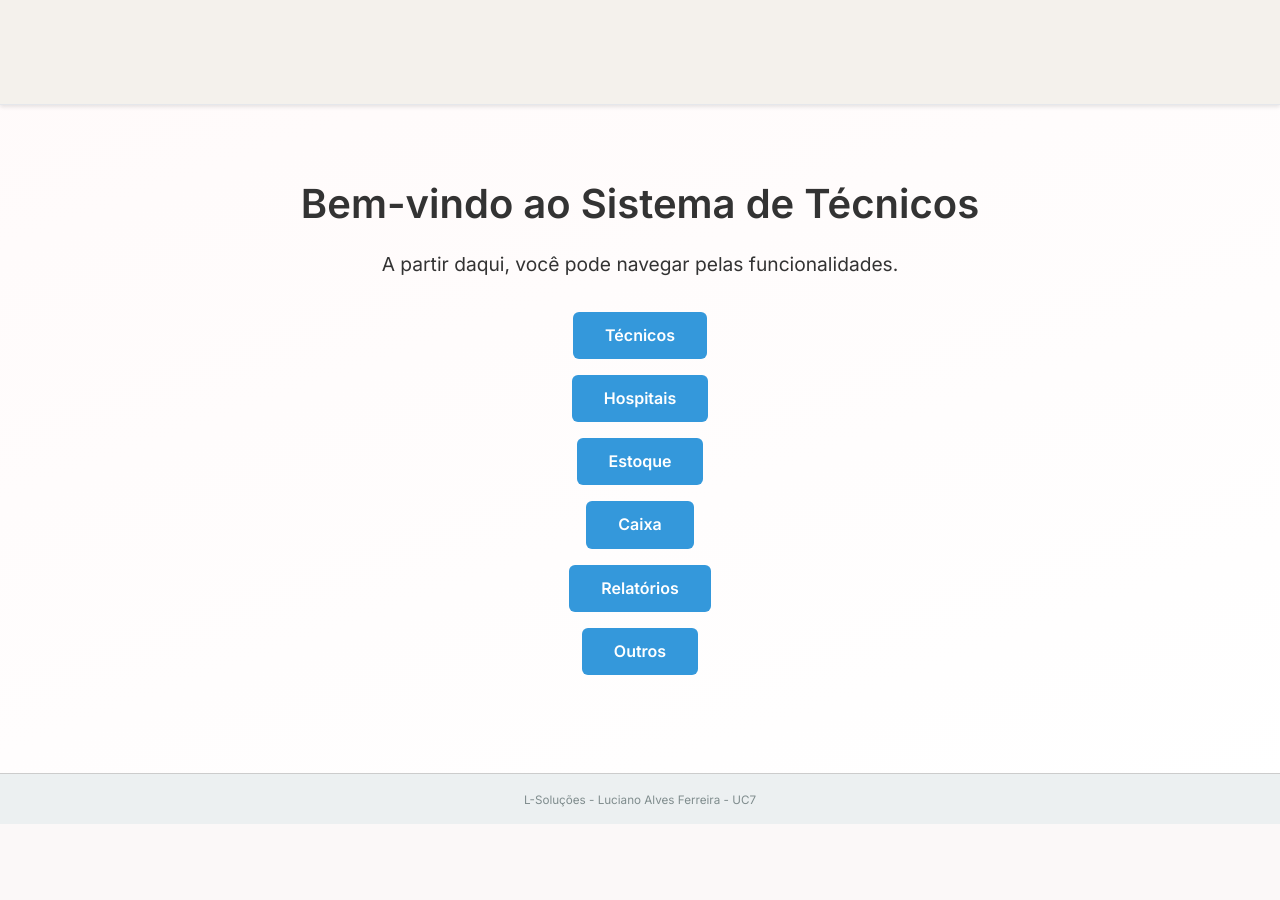
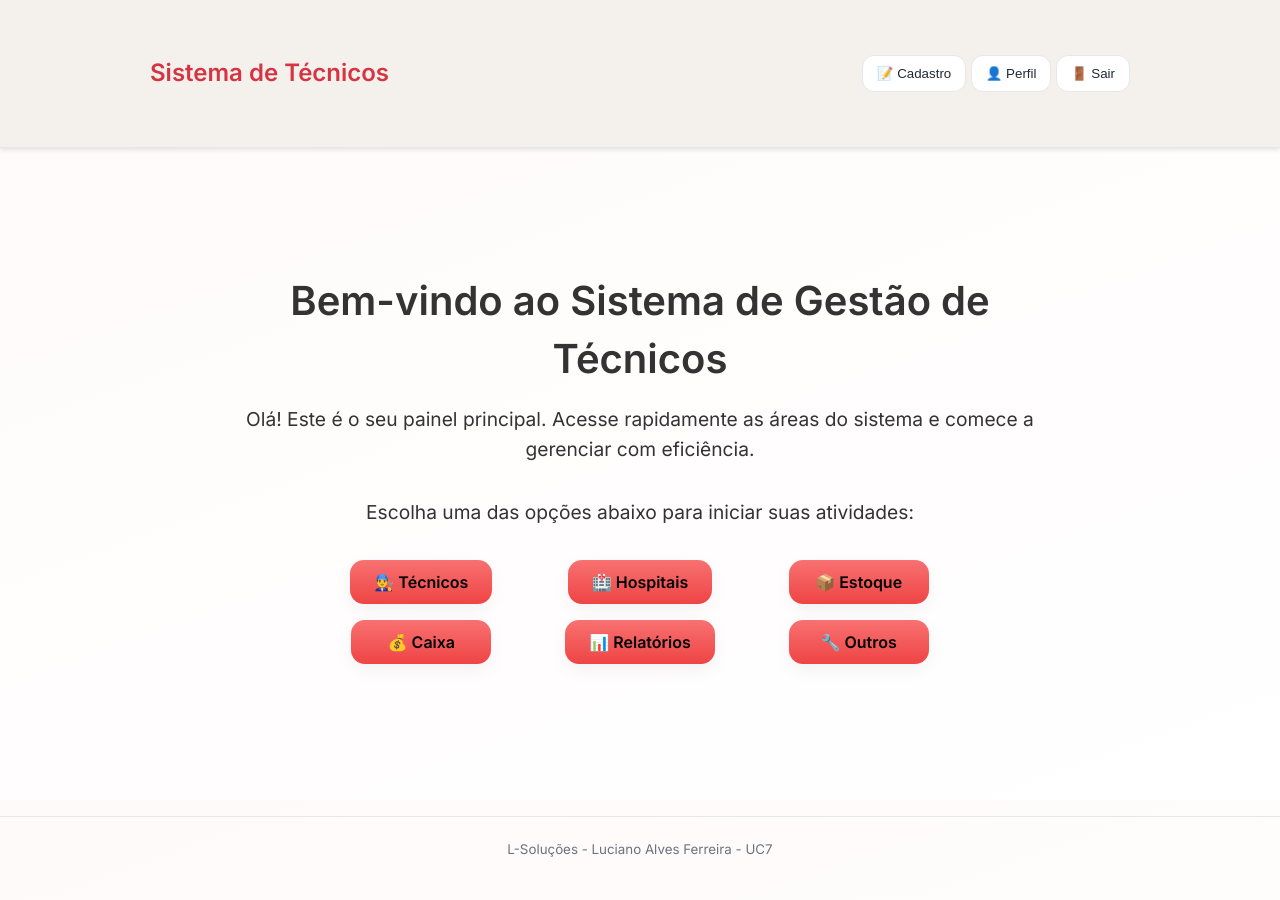
Before and after one commit to lucianoalvesfm/projetouc7, a Flask app: page / in a window 1280 px wide. Before the commit the page ends 824 px from the top, so only its background shows below. Run offline with Flask 3, Linux system fonts and the light colour scheme.

Commit message:
Finalização

```diff
--- a/static/css/styles.css
+++ b/static/css/styles.css
@@ -45,6 +45,7 @@ body {
   align-items: center;
   justify-content: space-between;
   min-height: 64px;
+  padding: 1rem 0;
 }
 
 .brand {
@@ -155,7 +156,7 @@ body {
   flex-wrap: wrap;
 }
 
-/* Botões */
+/* Botões comuns */
 .btn {
   appearance: none;
   border: 1px solid var(--border);
@@ -289,36 +290,81 @@ body {
   margin-bottom: 2rem;
 }
 
-/* MENU DE LINKS */
+/* MENU DE LINKS - agora com grid 3x2 e botões uniformes */
+
 .menu-links {
-  display: flex;
-  flex-direction: column;
+  list-style: none;
+  padding: 0;
+  margin: 0 auto;
+  display: grid;
+  grid-template-columns: repeat(3, 1fr);
   gap: 1rem;
+  max-width: 640px; /* controla largura máxima para centralizar */
+  width: 100%;
 }
 
-.btn-link {
-  display: inline-block;
-  padding: 0.75rem 2rem;
-  background-color: #3498db;
-  color: #fff;
-  border: none;
-  border-radius: 6px;
-  font-size: 1rem;
-  font-weight: 600;
-  text-decoration: none;
-  transition: background-color 0.3s ease;
+.menu-links li {
+  display: flex;
+  justify-content: center;
 }
 
-.btn-link:hover {
-  background-color: #2980b9;
+.menu-btn {
+  appearance: none;
+  border: none;
+  background: linear-gradient(180deg, #f87171, #ef4444);
+  color: #000000;
+  font-weight: 700;
+  font-family: 'Inter', sans-serif;
+  font-size: 16px;
+  padding: 12px 24px;
+  border-radius: 14px;
+  cursor: pointer;
+  display: inline-flex;
+  align-items: center;
+  gap: 8px;
+  text-decoration: none;
+  white-space: nowrap;
+  box-shadow: 0 6px 18px rgba(0, 0, 0, 0.05);
+  transition: background 0.3s ease, transform 0.15s ease;
+  min-width: 140px; /* largura mínima para caber o texto */
+  justify-content: center;
 }
 
-/* RODAPÉ */
-.footer {
-  background-color: #ecf0f1;
-  padding: 15px 0;
-  text-align: center;
-  font-size: 14px;
-  color: #7f8c8d;
-  border-top: 1px solid #ccc;
+.menu-btn:hover,
+.menu-btn:focus {
+  background: linear-gradient(180deg, #fca5a5, #f87171);
+  box-shadow: 0 6px 16px rgba(239, 68, 68, 0.35);
+  transform: translateY(-2px);
+  outline: none;
+  color: #000000;
 }
+
+/* Ícones lado a lado com o texto */
+.menu-btn > svg,
+.menu-btn > img {
+  height: 1.2em;
+  width: 1.2em;
+}
+
+/* Responsivo para telas pequenas */
+@media (max-width: 480px) {
+  .menu-links {
+    grid-template-columns: repeat(2, 1fr);
+  }
+
+  .menu-btn {
+    min-width: auto;
+    width: 100%;
+  }
+}
+
+.logo {
+  color: #d53542; /* vermelho claro */
+  font-weight: 700; /* opcional: deixar mais forte */
+  font-size: 24px;  /* opcional: aumentar o tamanho */
+}
+
+.botão {
+  margin: 10px;
+  margin-bottom: 20px;
+}
--- a/templates/pagina.html
+++ b/templates/pagina.html
@@ -1,63 +1,64 @@
 <!DOCTYPE html>
-<html lang="pt-br">
-  <!-- Define o tipo do documento e idioma como português do Brasil -->
+<html lang="pt-BR">
   <head>
     <meta charset="UTF-8" />
-    <!-- Define a codificação de caracteres (UTF-8, padrão universal) -->
-
-    <!-- Bloco de título que pode ser substituído em templates filhos -->
-    <title>Home</title>
-
-    <!-- Define que a página será responsiva (escala em dispositivos móveis) -->
+    <title>Sistema de Técnicos</title>
     <meta name="viewport" content="width=device-width, initial-scale=1" />
 
-    <!-- Otimização de carregamento das fontes externas -->
     <link rel="preconnect" href="https://fonts.googleapis.com" />
     <link rel="preconnect" href="https://fonts.gstatic.com" crossorigin />
-
-    <!-- Importação da fonte "Inter" do Google Fonts -->
     <link
       href="https://fonts.googleapis.com/css2?family=Inter:wght@400;600&display=swap"
       rel="stylesheet"
     />
 
-    <!-- Importação do CSS local, que está dentro da pasta /static/css/ -->
     <link
       rel="stylesheet"
       href="{{ url_for('static', filename='css/styles.css') }}"
     />
   </head>
+
   <body class="home-page">
-    <!-- Cabeçalho fixo no topo -->
+    <!-- Cabeçalho com nome e botão de logout -->
     <header class="topbar">
       <div class="container topbar__inner">
-
+        <h2 class="logo">Sistema de Técnicos</h2>
+        <nav class="topbar-nav">
+  <a href="{{ url_for('home') }}"><button class="btn btn--small">📝 Cadastro</button></a>
+  <a href="#"><button class="btn btn--small">👤 Perfil</button></a>
+  <a href="#"><button class="btn btn--small">🚪 Sair</button></a>
+</nav>
 
       </div>
     </header>
 
-    <!-- Conteúdo principal da página -->
+    <!-- Conteúdo principal -->
     <main class="container">
-  <div class="centralizado">
-    <h1>Bem-vindo ao Sistema de Técnicos</h1>
-    <p>A partir daqui, você pode navegar pelas funcionalidades.</p>
-    <ul class="menu-links">
-      <li><a class="btn-link" href="{{ url_for('home') }}">Técnicos</a></li>
-      <li><a class="btn-link" href="#">Hospitais</a></li>
-      <li><a class="btn-link" href="#">Estoque</a></li>
-      <li><a class="btn-link" href="#">Caixa</a></li>
-      <li><a class="btn-link" href="#">Relatórios</a></li>
-      <li><a class="btn-link" href="#">Outros</a></li>
-    </ul>
-  </div>
-</main>
+      <div class="centralizado">
+        <h1>Bem-vindo ao Sistema de Gestão de Técnicos</h1>
+        <p>
+          Olá! Este é o seu painel principal. Acesse rapidamente as áreas do
+          sistema e comece a gerenciar com eficiência.
+        </p>
+        <p>Escolha uma das opções abaixo para iniciar suas atividades:</p>
 
-    <!-- Rodapé da página -->
+        <ul class="menu-links">
+  <li><a href="{{ url_for('home') }}"><button class="menu-btn">👨‍🔧 Técnicos</button></a></li>
+  <li><a href="#"><button class="menu-btn">🏥 Hospitais</button></a></li>
+  <li><a href="#"><button class="menu-btn">📦 Estoque</button></a></li>
+  <li><a href="#"><button class="menu-btn">💰 Caixa</button></a></li>
+  <li><a href="#"><button class="menu-btn">📊 Relatórios</button></a></li>
+  <li><a href="#"><button class="menu-btn">🔧 Outros</button></a></li>
+</ul>
+
+
+      </div>
+    </main>
+
+    <!-- Rodapé -->
     <footer class="footer">
       <div class="container">
-        <small>
-           L-Soluções - Luciano Alves Ferreira - UC7
-        </small>
+        <small>L-Soluções - Luciano Alves Ferreira - UC7</small>
       </div>
     </footer>
   </body>
```
Also changed, not shown: templates/base.html (+5 -6 lines), templates/index.html (+4 -3 lines), database.db.
